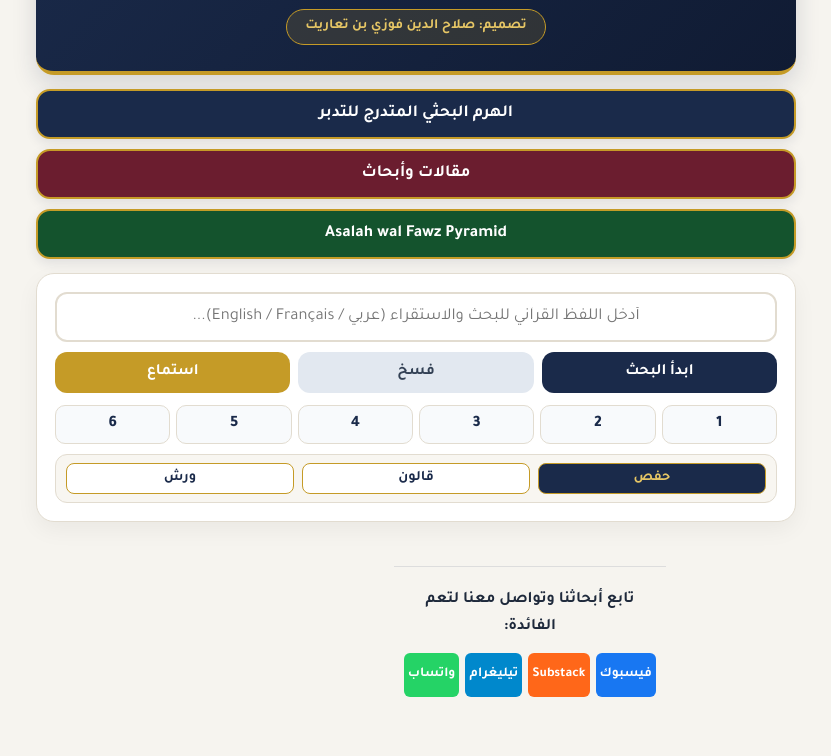
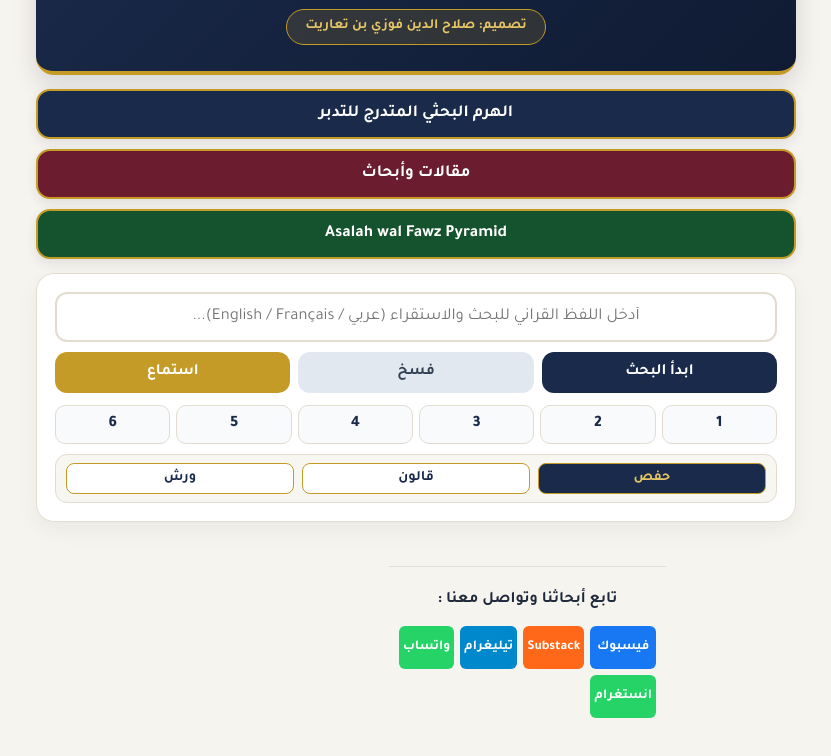
Before and after one commit to tsts4242/manhaj-pyramid, a plain HTML site: page index.html in a window 1280 px wide. Shown: the part 152-908 px from the top of the page, without its empty margins (224-1055 px from the left). Drawn offline with Linux system fonts and the light colour scheme.

Commit message:
Update social media section text and add Instagram link

```diff
--- a/index.html
+++ b/index.html
@@ -192,13 +192,14 @@
   <div style="display: grid; grid-template-columns: repeat(4, 1fr); gap: 6px; max-width: 500px; margin: 0 auto;"</div>
 <!-- شريط المشاركة والتواصل الاجتماعي -->
 <div style="text-align: center; margin: 30px auto; padding: 20px 10px; border-top: 1px solid #ddd; font-family: inherit;">
-  <p style="font-weight: bold; margin-bottom: 12px;">تابع أبحاثنا وتواصل معنا لتعم الفائدة:</p>
+  <p style="font-weight: bold; margin-bottom: 12px;">تابع أبحاثنا وتواصل معنا  :</p>
 
   <div style="display: grid; grid-template-columns: repeat(4, 1fr); gap: 6px; width: 100%; max-width: 500px; margin: 0 auto;">
     <a href="https://facebook.com" target="_blank" style="display: flex; align-items: center; justify-content: center; padding: 10px 4px; background-color: #1877F2; color: white; text-decoration: none; border-radius: 6px; font-weight: bold; font-size: 0.85rem; white-space: nowrap;">فيسبوك</a>
     <a href="https://substack.com" target="_blank" style="display: flex; align-items: center; justify-content: center; padding: 10px 4px; background-color: #FF6719; color: white; text-decoration: none; border-radius: 6px; font-weight: bold; font-size: 0.85rem; white-space: nowrap;">Substack</a>
     <a href="https://t.me" target="_blank" style="display: flex; align-items: center; justify-content: center; padding: 10px 4px; background-color: #0088cc; color: white; text-decoration: none; border-radius: 6px; font-weight: bold; font-size: 0.85rem; white-space: nowrap;">تيليغرام</a>
     <a href="https://whatsapp.com" target="_blank" style="display: flex; align-items: center; justify-content: center; padding: 10px 4px; background-color: #25D366; color: white; text-decoration: none; border-radius: 6px; font-weight: bold; font-size: 0.85rem; white-space: nowrap;">واتساب</a>
+    <a href="https://whatsapp.com" target="_blank" style="display: flex; align-items: center; justify-content: center; padding: 10px 4px; background-color: #25D366; color: white; text-decoration: none; border-radius: 6px; font-weight: bold; font-size: 0.85rem; white-space: nowrap;">انستغرام</a>
   </div>
 </div>
 
```
